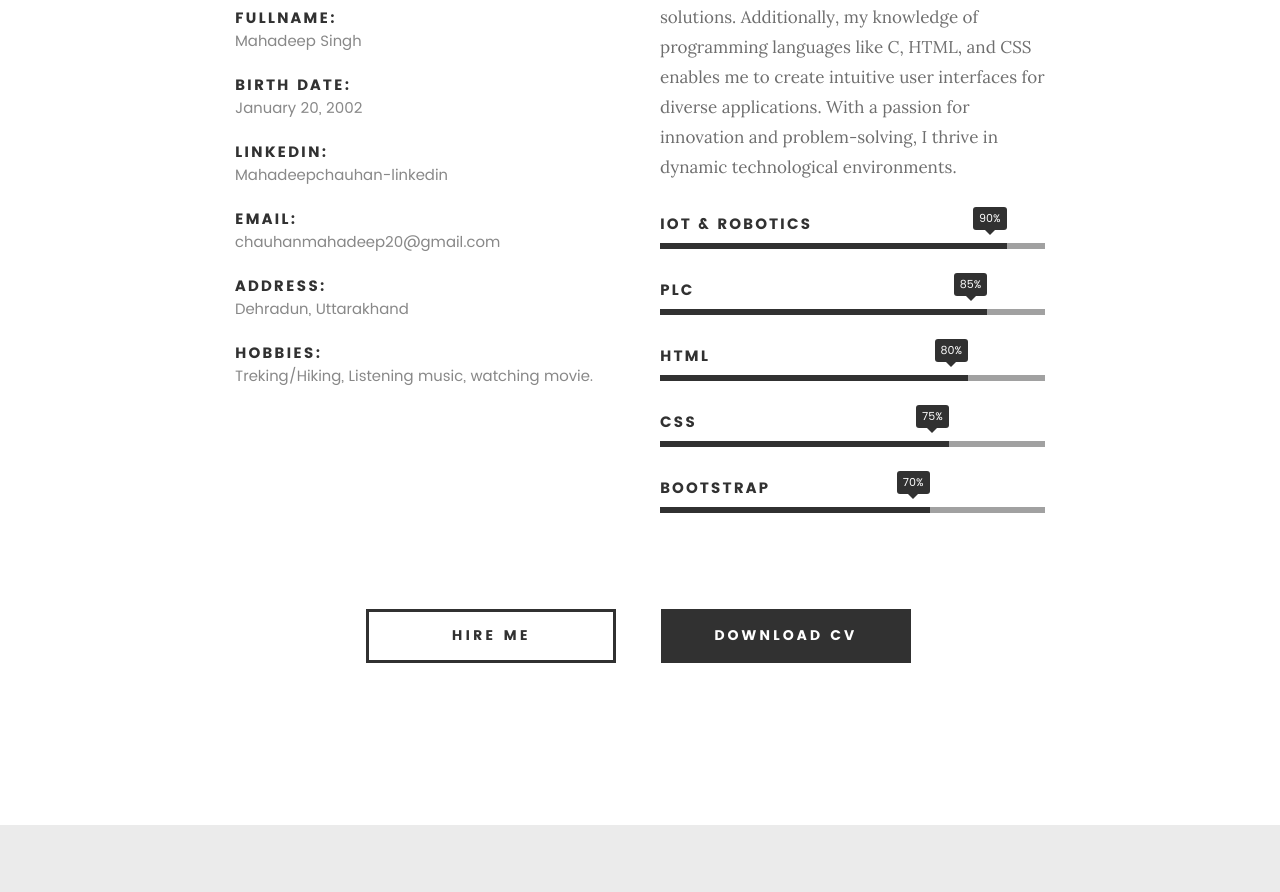
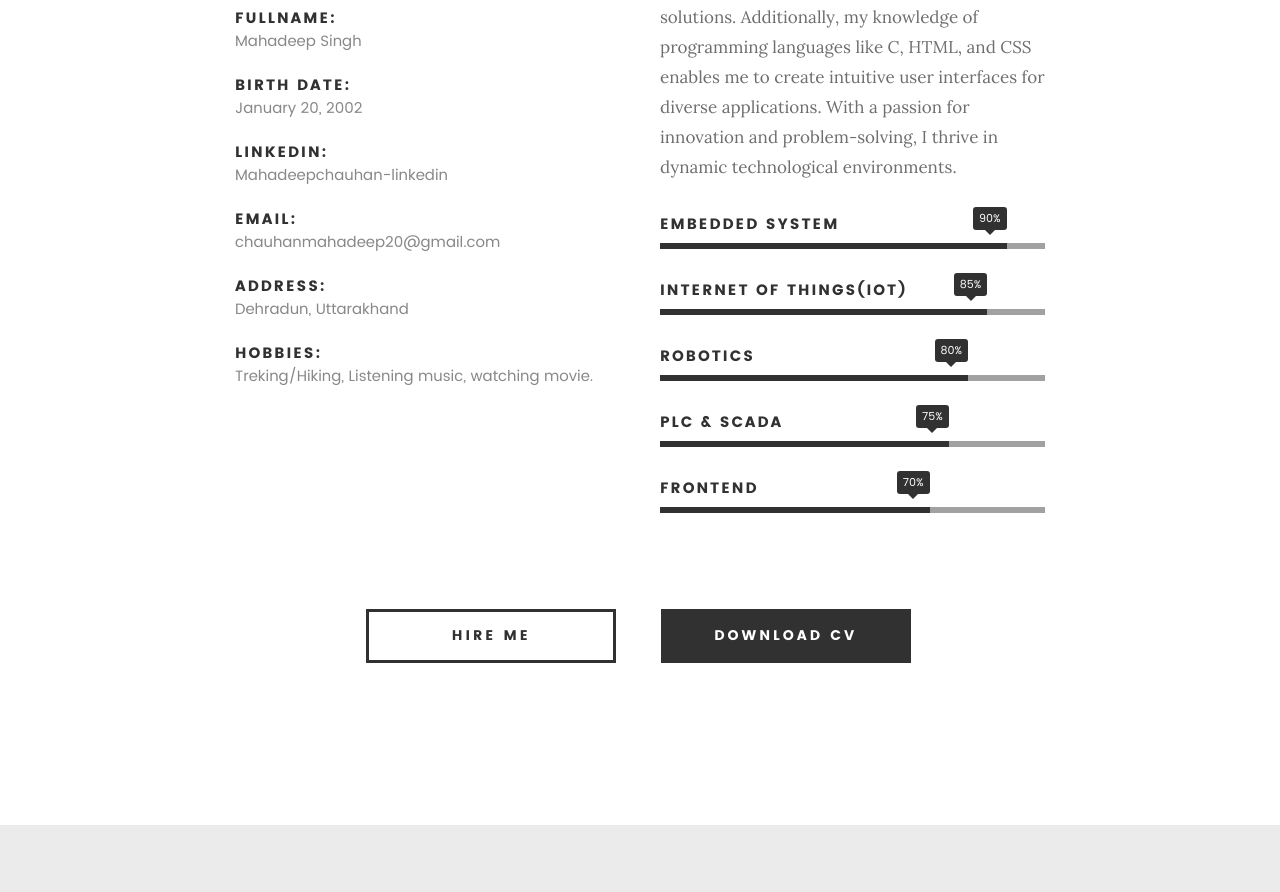
Before and after one commit to mahadeep96/Portfolio, a plain HTML site: page index.html in a window 1280 px wide. Shown: the part 1688-2580 px from the top of the page. Drawn offline with Linux system fonts and the light colour scheme; files whose address does not match are found by name.

Commit message:
Update index.html

```diff
--- a/index.html
+++ b/index.html
@@ -164,24 +164,24 @@
 				<ul class="skill-bars">
 					<li>
 					<div class="progress percent90"><span>90%</span></div>
-					<strong>IoT & Robotics</strong>
+					<strong>Embedded System</strong>
 				    </li>
 					<li>
 						<div class="progress percent85"><span>85%</span></div>
-						<strong>Plc </strong>
+						<strong> Internet of things(IoT) </strong>
 					</li>
 
 				   <li>
 				   	<div class="progress percent80"><span>80%</span></div>
-				   	<strong>HTML</strong>
+				   	<strong>Robotics</strong>
 				   </li>
 				   <li>
 				   	<div class="progress percent75"><span>75%</span></div>
-				   	<strong>CSS</strong>
+				   	<strong> PLC & SCADA</strong>
 				   </li>
 				   <li>
 				   	<div class="progress percent70"><span>70%</span></div>
-				   	<strong>Bootstrap</strong>
+				   	<strong>Frontend</strong>
 				   </li>
 
 
@@ -244,7 +244,7 @@
 
 	   				<div class="timeline-content">
 	   					<h4>Bajaj Auto Ltd.</h4>
-	   					<p>At Bajaj Auto Ltd I Utilized PLC programming skills to automate production tasks and enhance productivity while adhering to safety
+	   					<p class="fw-bold">At Bajaj Auto Ltd I Utilized PLC programming skills to automate production tasks and enhance productivity while adhering to safety
 							protocols and industry regulations.
 							• Implemented preventive maintenance schedules for electronic equipment and machinery to prevent breakdowns
 							and minimize disruptions to production schedules.
@@ -261,7 +261,7 @@
 	   				</div>
 
 	   				<div class="timeline-header">
-	   					<h3>PLC,IoT & Robotics Trainee</h3>
+	   					<h3>Embedded Engineer</h3>
 	   					<p> October 2023 - present</p>
 	   				</div>
 
```
